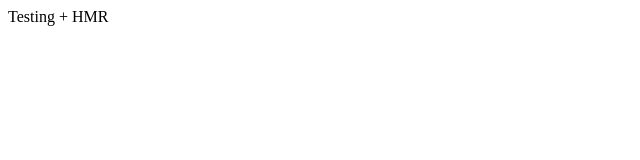
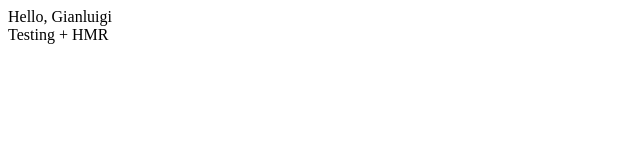
Before and after one commit to Blinnikov/React01, a React app: page / in a window 1280 px wide. Shown: the top 160 px of the page, without its empty margins (0-640 px from the left). Built offline with nearby package versions, Linux system fonts and the light colour scheme.

Commit message:
feat(reducers): first stub + connected component

```diff
--- a/src/components/App.jsx
+++ b/src/components/App.jsx
@@ -1,7 +1,13 @@
 import React from 'react'
+import User from '../containers/User';
 
 const App = () => {
-   return <div>Testing + HMR</div>;
+   return (
+     <div>
+       <User />
+       Testing + HMR
+     </div>
+   );
 };
 
 export default App;
--- a/src/configureStore.js
+++ b/src/configureStore.js
@@ -1,8 +1,15 @@
 import { createStore } from 'redux';
-import reducer from './reducers';
+import rootReducer from './reducers';
+
+const initialState = {
+  user: {
+    firstName: 'Gianluigi',
+    lastName: 'Buffon'
+  }
+}
 
 const configureStore = () => {
-  return createStore(reducer);
+  return createStore(rootReducer, initialState);
 };
 
 export default configureStore;
--- /dev/null
+++ b/src/containers/User.jsx
@@ -0,0 +1,16 @@
+import React from 'react'
+import { connect } from 'react-redux';
+
+let User = ({ firstName }) => {
+  return <div>Hello, {firstName}</div>;
+};
+
+const mapStateToProps = ({ user }) => {
+  return {
+    firstName: user.firstName
+  };
+}
+
+User = connect(mapStateToProps)(User);
+
+export default User;
--- a/src/reducers/index.js
+++ b/src/reducers/index.js
@@ -1,9 +1,10 @@
-const init = (state = {}, action) => {
-  if (action) {
-    return action;
-  }
+import { combineReducers } from 'redux';
+import user from './user';
+import page from './page';
 
-  return state;
-};
+const rootReducer = combineReducers({
+  user,
+  page
+})
 
-export default init;
+export default rootReducer;
--- /dev/null
+++ b/src/reducers/page.js
@@ -0,0 +1,5 @@
+const page = (state = {}, action) => {
+  return state;
+};
+
+export default page;
--- /dev/null
+++ b/src/reducers/user.js
@@ -0,0 +1,5 @@
+const user = (state = {}, action) => {
+  return state;
+};
+
+export default user;
```
Also changed, not shown: 1 other file (tests, documents, lock files or other folders).
